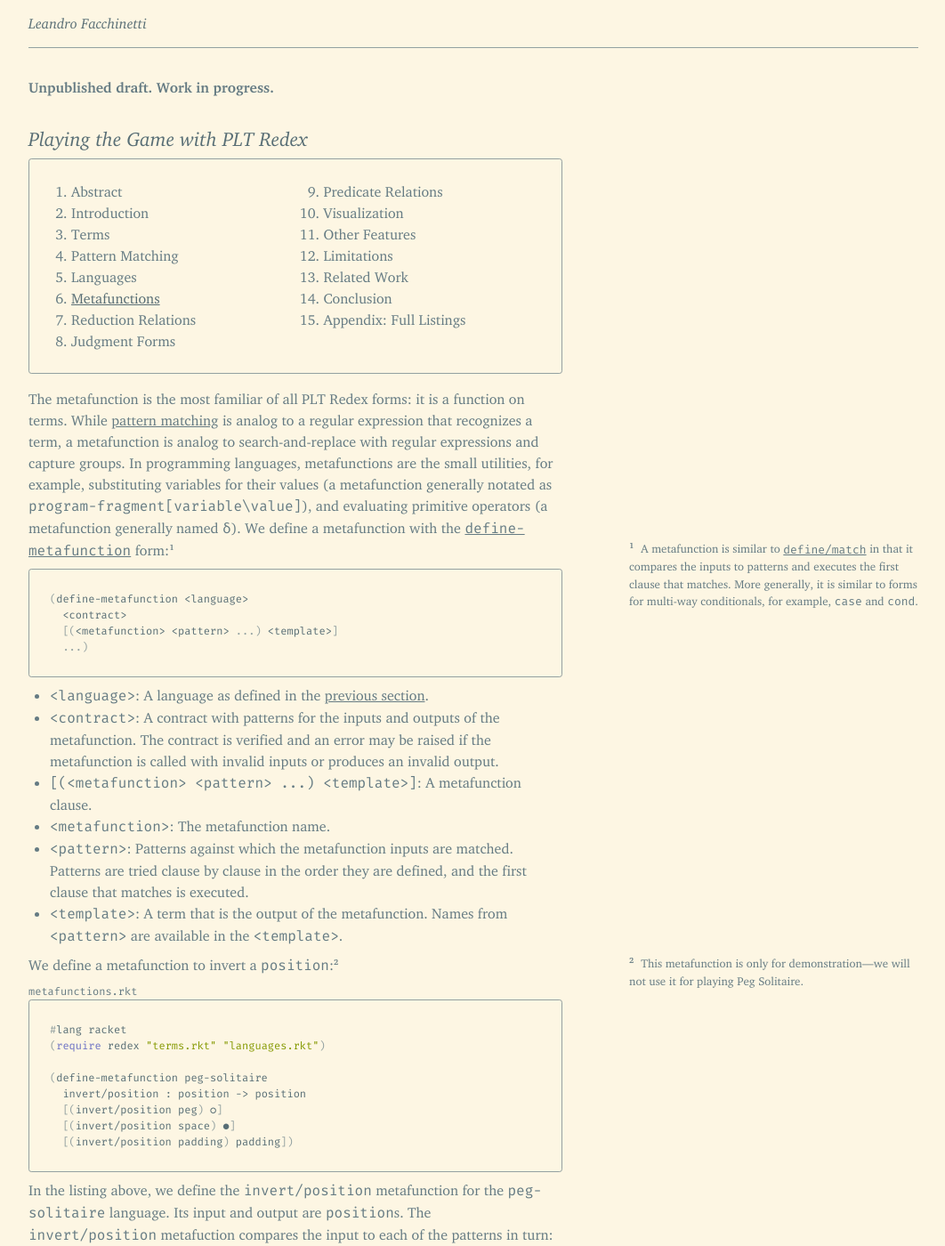
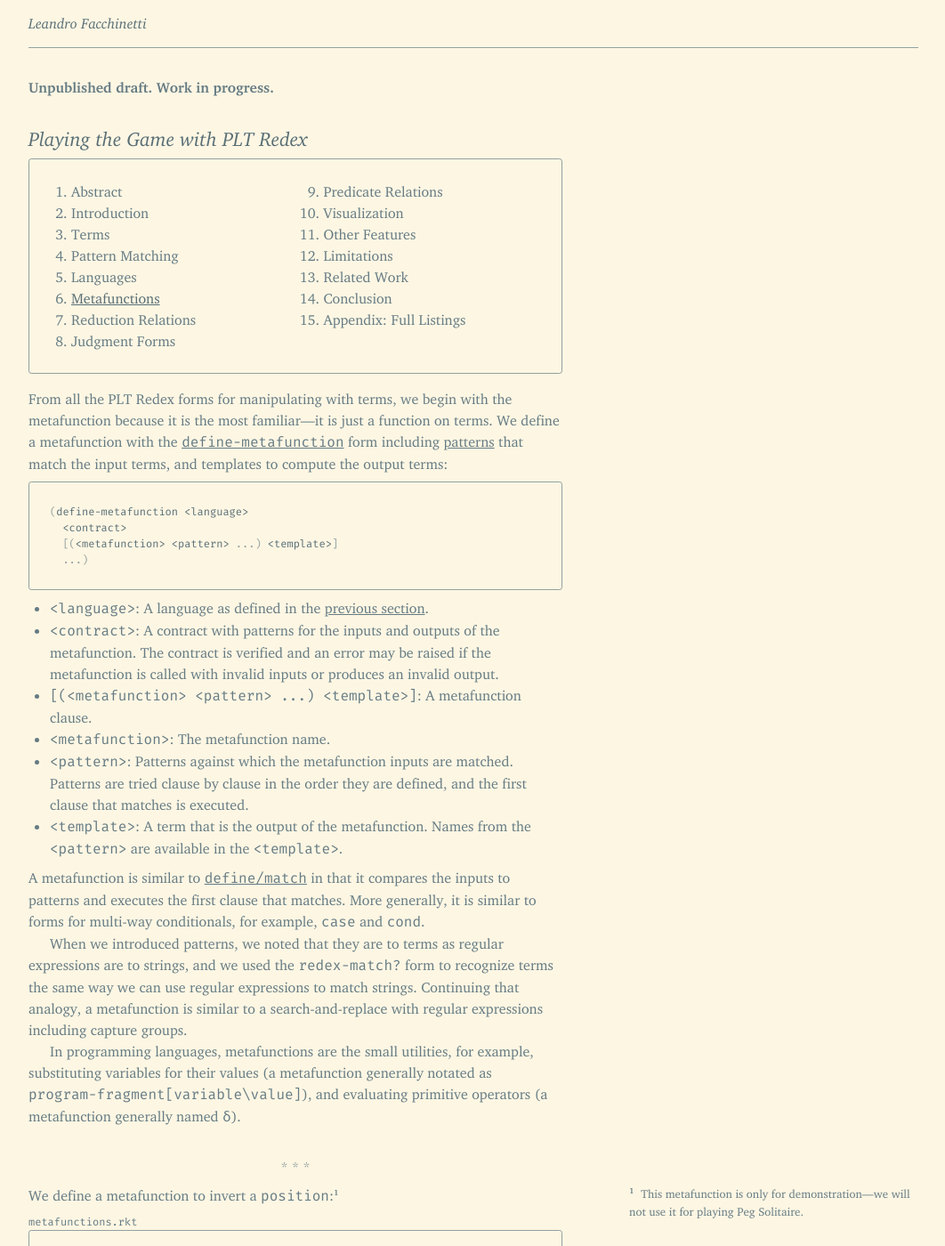
Before and after one commit to leafac/leafac.com, a Jekyll site: the page built from prose/playing-the-game-with-plt-redex/metafunctions.md, in a window 1280 px wide and 1400 px high. Shown: the whole window at 89% size, without its empty margins (108-1170 px from the left). Built offline with Jekyll 4.4.1, drawn with Linux system fonts in a browser that asks for light colours; some of the changed text lies outside the part shown.

Commit message:
Editing pass on Metafunctions

````diff
--- a/prose/playing-the-game-with-plt-redex/metafunctions.md
+++ b/prose/playing-the-game-with-plt-redex/metafunctions.md
@@ -5,7 +5,7 @@
 draft: true
 ---
 
-The metafunction is the most familiar of all PLT Redex forms: it is a function on terms. While [pattern matching](pattern-matching) is analog to a regular expression that recognizes a term, a metafunction is analog to search-and-replace with regular expressions and capture groups. In programming languages, metafunctions are the small utilities, for example, substituting variables for their values (a metafunction generally notated as `program-fragment[variable\value]`), and evaluating primitive operators (a metafunction generally named `δ`). We define a metafunction with the [`define-metafunction`](https://docs.racket-lang.org/redex/The_Redex_Reference.html?q=define-metafunction#%28form._%28%28lib._redex%2Freduction-semantics..rkt%29._define-metafunction%29%29) form:<label class="margin-note"><input type="checkbox"><span markdown="1">A metafunction is similar to [`define/match`](https://docs.racket-lang.org/reference/match.html?q=define%2Fmatch#%28form._%28%28lib._racket%2Fmatch..rkt%29._define%2Fmatch%29%29) in that it compares the inputs to patterns and executes the first clause that matches. More generally, it is similar to forms for multi-way conditionals, for example, `case` and `cond`.</span></label>
+From all the PLT Redex forms for manipulating with terms, we begin with the metafunction because it is the most familiar—it is just a function on terms. We define a metafunction with the [`define-metafunction`](https://docs.racket-lang.org/redex/The_Redex_Reference.html?q=define-metafunction#%28form._%28%28lib._redex%2Freduction-semantics..rkt%29._define-metafunction%29%29) form including [patterns](pattern-matching) that match the input terms, and templates to compute the output terms:
 
 ```racket
 (define-metafunction <language>
@@ -19,7 +19,15 @@
 - `[(<metafunction> <pattern> ...) <template>]`: A metafunction clause.
 - `<metafunction>`: The metafunction name.
 - `<pattern>`: Patterns against which the metafunction inputs are matched. Patterns are tried clause by clause in the order they are defined, and the first clause that matches is executed.
-- `<template>`: A term that is the output of the metafunction. Names from `<pattern>` are available in the `<template>`.
+- `<template>`: A term that is the output of the metafunction. Names from the `<pattern>` are available in the `<template>`.
+
+A metafunction is similar to [`define/match`](https://docs.racket-lang.org/reference/match.html?q=define%2Fmatch#%28form._%28%28lib._racket%2Fmatch..rkt%29._define%2Fmatch%29%29) in that it compares the inputs to patterns and executes the first clause that matches. More generally, it is similar to forms for multi-way conditionals, for example, `case` and `cond`.
+
+When we introduced patterns, we noted that they are to terms as regular expressions are to strings, and we used the `redex-match?` form to recognize terms the same way we can use regular expressions to match strings. Continuing that analogy, a metafunction is similar to a search-and-replace with regular expressions including capture groups.
+
+In programming languages, metafunctions are the small utilities, for example, substituting variables for their values (a metafunction generally notated as `program-fragment[variable\value]`), and evaluating primitive operators (a metafunction generally named `δ`).
+
+* * *
 
 We define a metafunction to invert a `position`:<label class="margin-note"><input type="checkbox"><span markdown="1">This metafunction is only for demonstration—we will not use it for playing Peg Solitaire.</span></label>
 
@@ -50,7 +58,7 @@
             (term ·))
 ```
 
-We can call a metafunction from any place in which a term might appear, including the definition of another metafunction. To illustrate this, consider the following metafunction that inverts a whole board by calling `invert/position` on each position:
+We can call a metafunction from any place in which a term might appear, including the definition of another metafunction. To illustrate this, consider the following metafunction that inverts a whole board by calling `invert/position` on each `position`:
 
 ```racket
 (define-metafunction peg-solitaire
````
